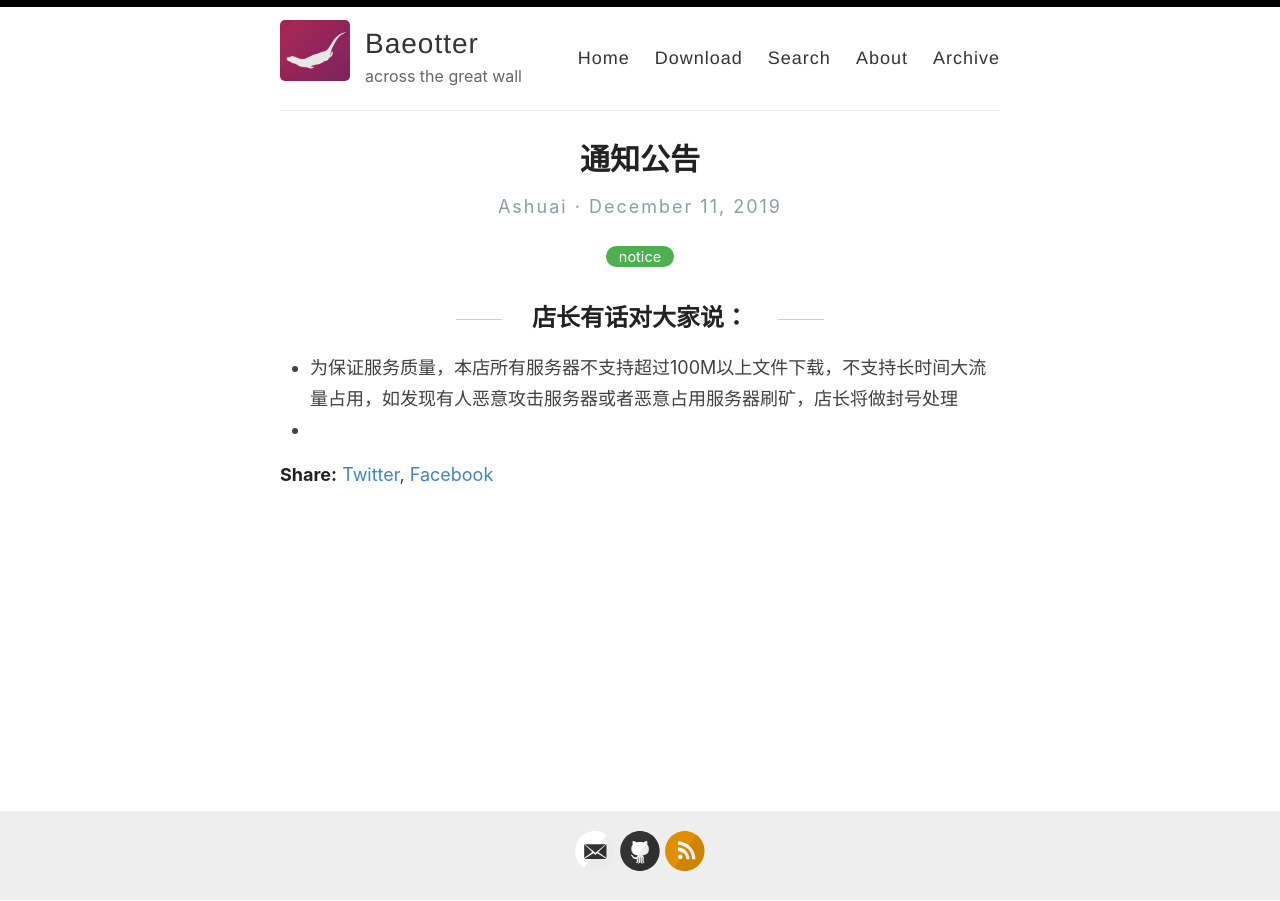
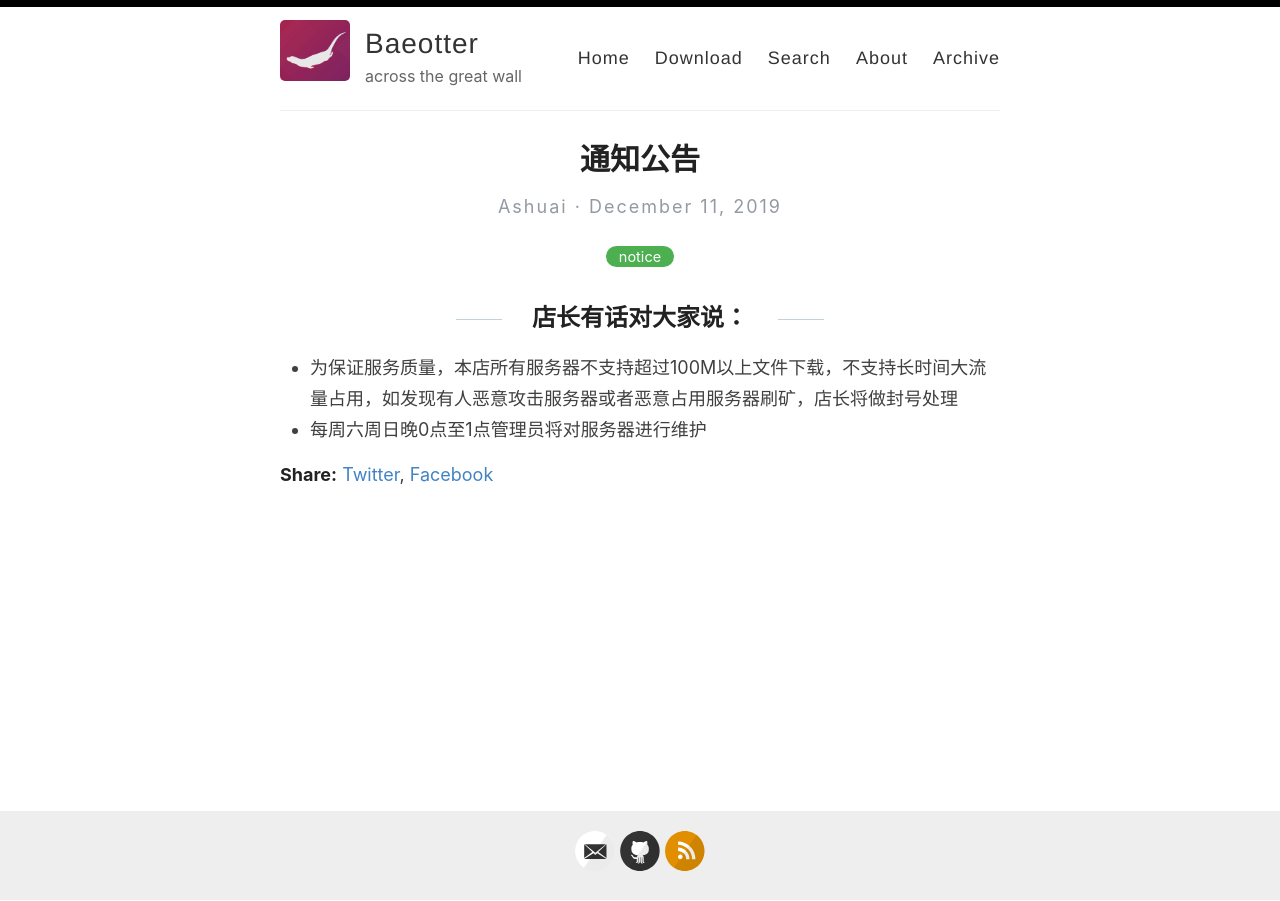
Before and after one commit to BaeAshuai/BaeAshuai.github.io, a Jekyll site: the page built from _posts/2019-12-11-notice.md, in a window 1280 px wide. Built offline with Jekyll 4.4.1, drawn with Linux system fonts in a browser that asks for light colours; comment, search, counter and statistics services are not loaded.

Commit message:
Update 2019-12-11-notice.md

```diff
--- a/_posts/2019-12-11-notice.md
+++ b/_posts/2019-12-11-notice.md
@@ -7,4 +7,4 @@ excerpt: 店长将在这里发布本店的通知公告
 
 ## 店长有话对大家说：
 - 为保证服务质量，本店所有服务器不支持超过100M以上文件下载，不支持长时间大流量占用，如发现有人恶意攻击服务器或者恶意占用服务器刷矿，店长将做封号处理
--
+- 每周六周日晚0点至1点管理员将对服务器进行维护
```
